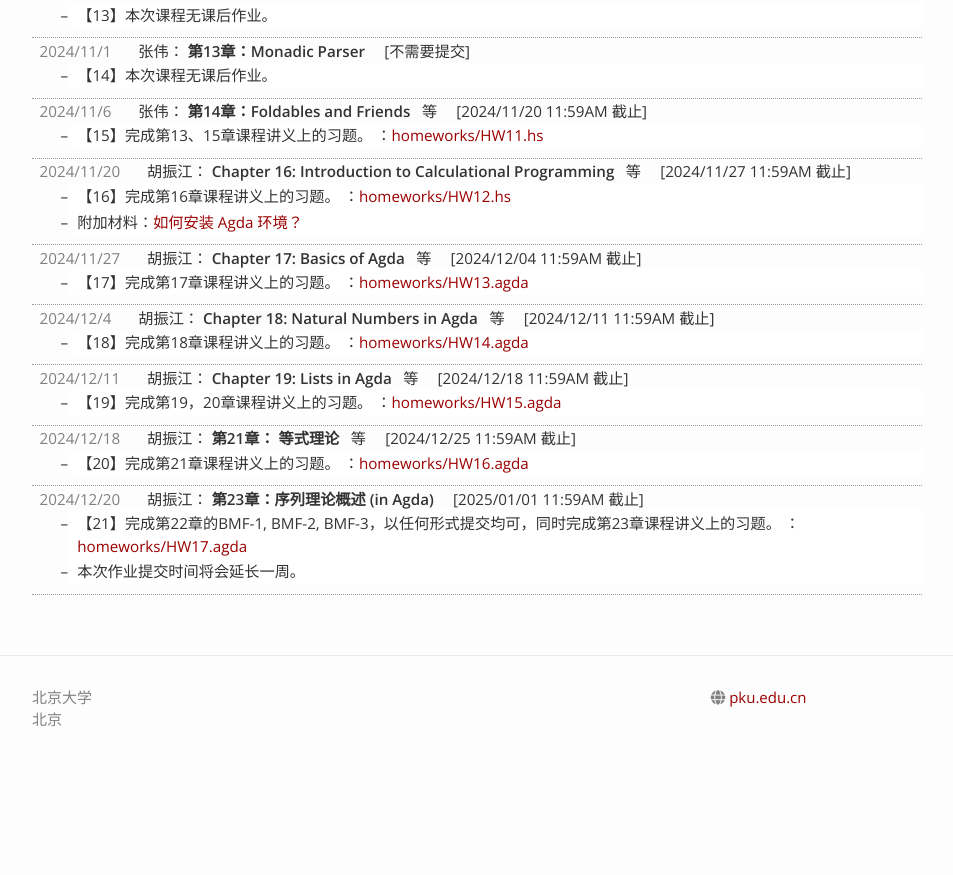
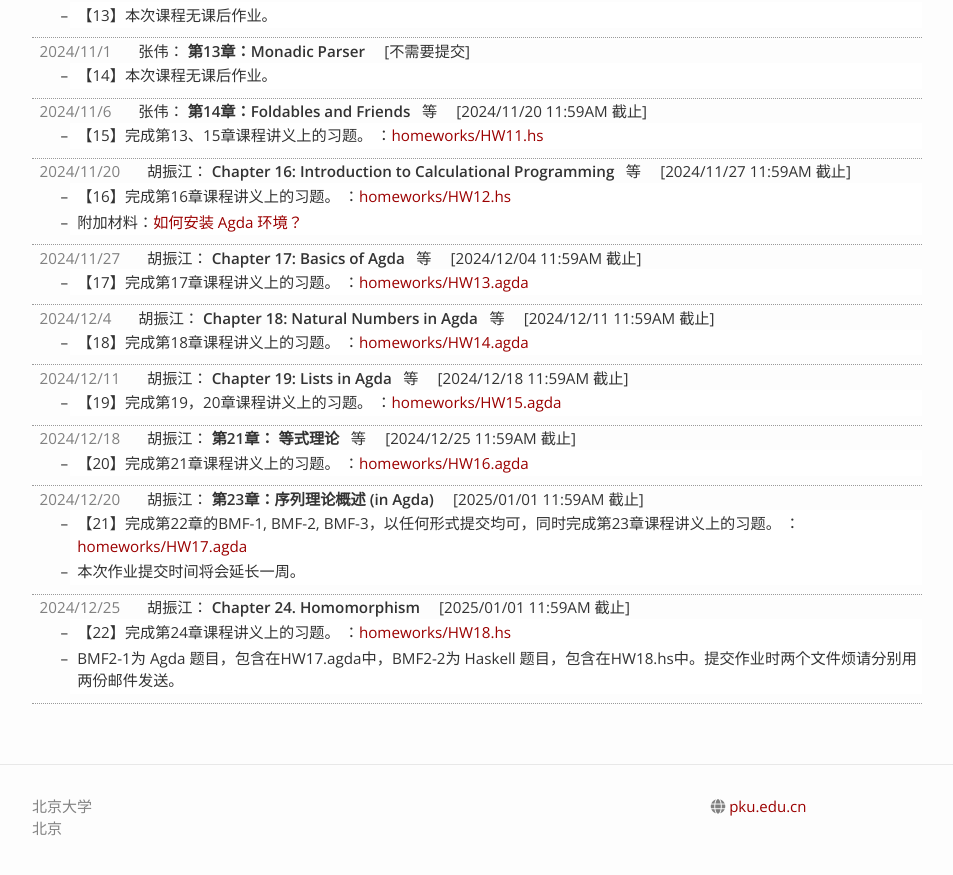
Before and after one commit to zhenjiang888/FP, a Jekyll site: the page built from 2024/assignments.md, in a window 1280 px wide and 900 px high, scrolled down 1492 px. Shown: the top 875 px of the window, without its empty margins (163-1116 px from the left). Built offline with Jekyll 4.4.1, drawn with Linux system fonts in a browser that asks for light colours; nearby versions of some CDN libraries; before the commit the page ends 2283 px from its top, so only the background shows below that.

Commit message:
Add 2024 Fall Lecture 24

```diff
--- a/_data/_2024.yaml
+++ b/_data/_2024.yaml
@@ -260,4 +260,15 @@ lectures:
       link: homeworks/HW17.agda
     - text: 本次作业提交时间将会延长一周。
     due: 2025/01/01 11:59AM
+- teacher: 胡振江
+  date: 2024/12/25
+  slides:
+  - title: "Chapter 24. Homomorphism"
+    link: Ch24.pdf
+  assignment:
+    descriptions:
+    - text: 【22】完成第24章课程讲义上的习题。
+      link: homeworks/HW18.hs
+    - text: BMF2-1为 Agda 题目，包含在HW17.agda中，BMF2-2为 Haskell 题目，包含在HW18.hs中。提交作业时两个文件烦请分别用两份邮件发送。
+    due: 2025/01/01 11:59AM
 updates: []
```
